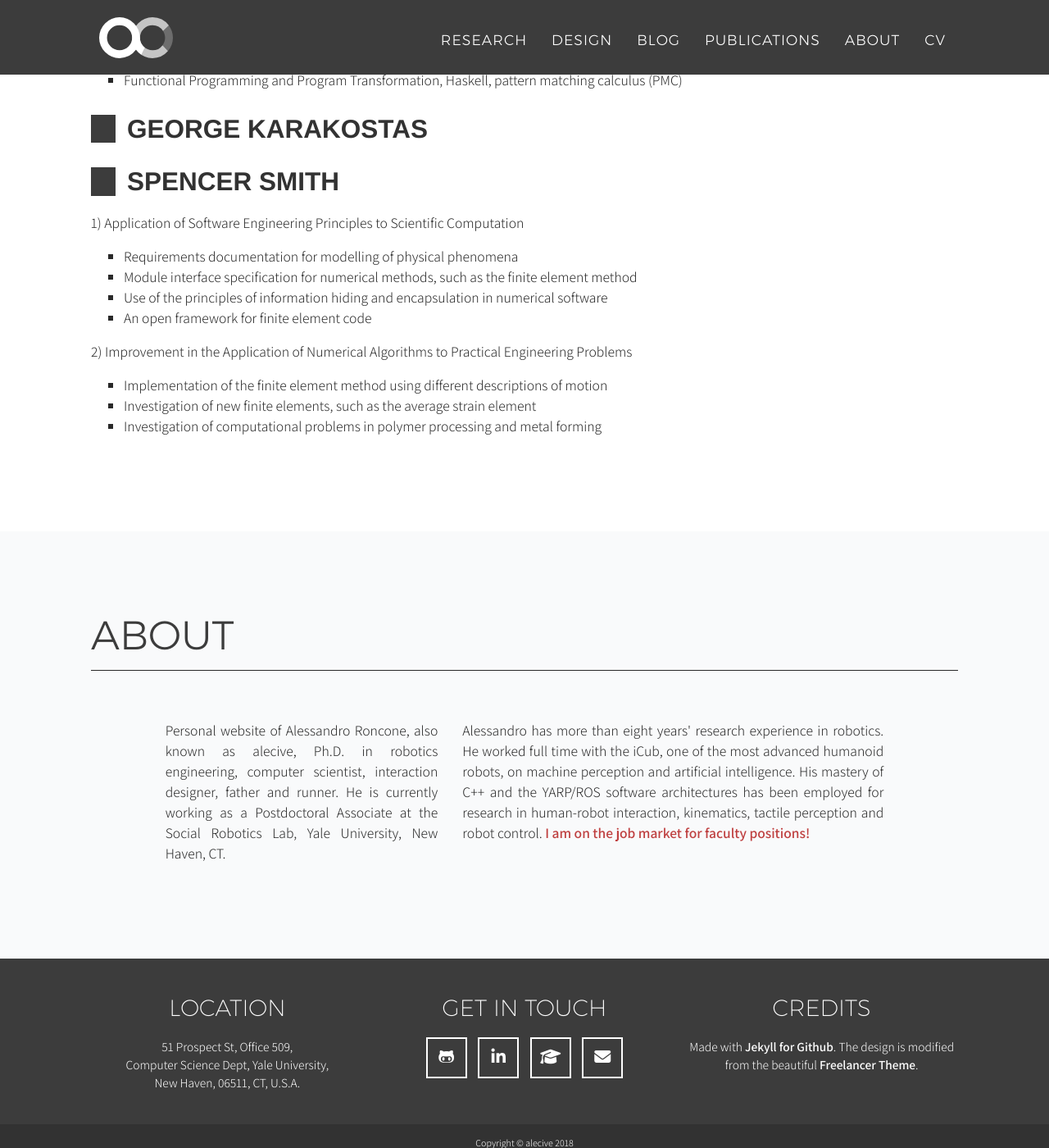
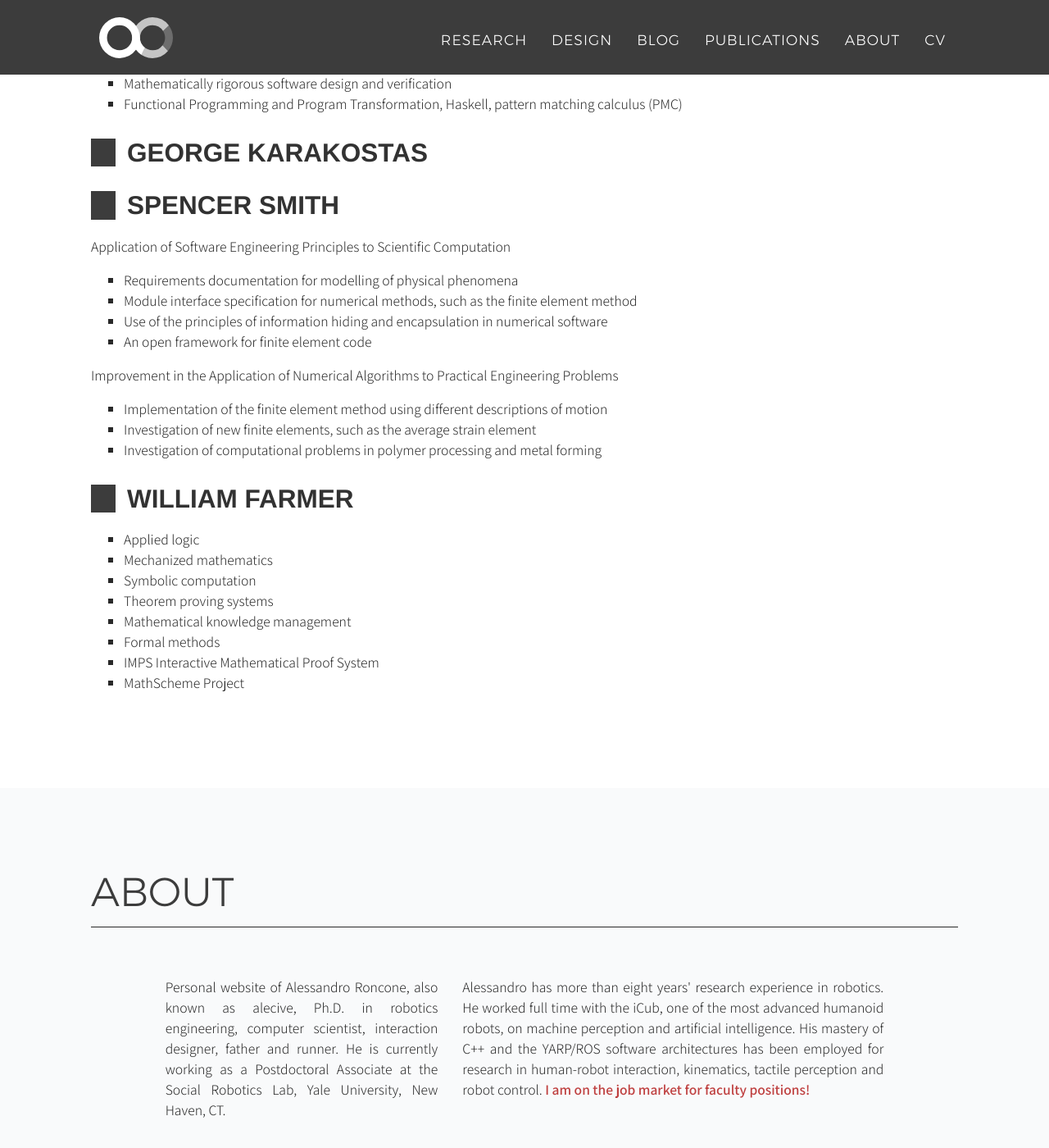
Before and after one commit to alecive/alecive.github.io, a Jekyll site: the page built from _posts/blog/2018-04-22-McMFacultyInfo.md, in a window 1280 px wide and 1400 px high, scrolled down 2136 px. Shown: the whole window at 82% size. Built offline with Jekyll 4.4.1, drawn with Linux system fonts in a browser that asks for light colours; nearby versions of some CDN libraries; some web fonts are replaced.

Commit message:
[mcm] Minor

```diff
--- a/_posts/blog/2018-04-22-McMFacultyInfo.md
+++ b/_posts/blog/2018-04-22-McMFacultyInfo.md
@@ -67,15 +67,26 @@
 
 # [Spencer Smith](http://www.cas.mcmaster.ca/~smiths/)
 
-1) Application of Software Engineering Principles to Scientific Computation
+Application of Software Engineering Principles to Scientific Computation
 
 - Requirements documentation for modelling of physical phenomena
 - Module interface specification for numerical methods, such as the finite element method
 - Use of the principles of information hiding and encapsulation in numerical software
 - An open framework for finite element code
 
-2) Improvement in the Application of Numerical Algorithms to Practical Engineering Problems
+Improvement in the Application of Numerical Algorithms to Practical Engineering Problems
 
 - Implementation of the finite element method using different descriptions of motion
 - Investigation of new finite elements, such as the average strain element
 - Investigation of computational problems in polymer processing and metal forming
+
+# [William Farmer](http://imps.mcmaster.ca/wmfarmer/)
+
+ * Applied logic
+ * Mechanized mathematics
+ * Symbolic computation
+ * Theorem proving systems
+ * Mathematical knowledge management
+ * Formal methods
+ * IMPS Interactive Mathematical Proof System
+ * MathScheme Project
```
